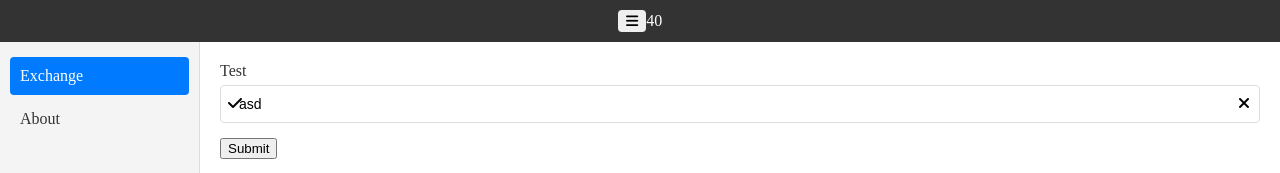
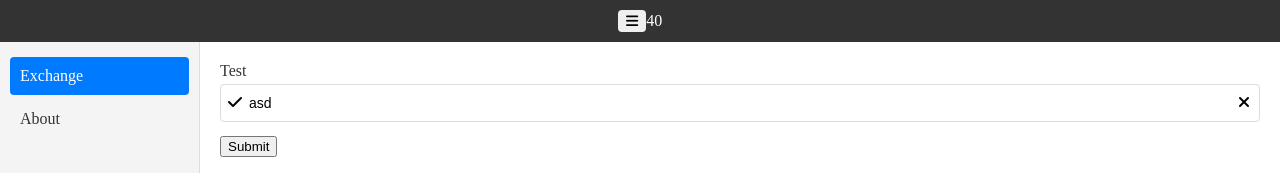
Before and after one commit to KhrystychSerhii/ng-excange-rate, an Angular app: page /exchange in a window 1280 px wide. Shown: the top 173 px of the page. Built offline with nearby package versions, Linux system fonts and the light colour scheme; no server answers.

Commit message:
input component finished

```diff
--- a/src/app/components/input-field/input-field.component.html
+++ b/src/app/components/input-field/input-field.component.html
@@ -8,6 +8,7 @@
       class="input-field__input"
       [id]="id"
       [value]="value"
+      [placeholder]="placeholder"
       (input)="setValue($event)"
       aria-describedby="error"
     />
--- a/src/app/components/input-field/input-field.component.scss
+++ b/src/app/components/input-field/input-field.component.scss
@@ -2,7 +2,7 @@
   &.has-prefix {
     .input-field {
       &__input {
-        padding-left: 18px;
+        padding-left: 28px;
       }
 
     }
@@ -10,7 +10,7 @@
   &.has-suffix {
     .input-field {
       &__input {
-        padding-right: 18px;
+        padding-right: 28px;
       }
 
     }
@@ -19,11 +19,11 @@
 .input-field {
   display: flex;
   flex-direction: column;
-  margin-bottom: 15px;
+  margin-bottom: 14px;
 
   &__label {
     font-size: 16px;
-    margin-bottom: 5px;
+    margin-bottom: 4px;
     color: #333;
   }
 
@@ -67,6 +67,6 @@
   &__error {
     font-size: 12px;
     color: #dc3545;
-    margin-top: 5px;
+    margin-top: 4px;
   }
 }
--- a/src/app/components/input-field/input-field.component.ts
+++ b/src/app/components/input-field/input-field.component.ts
@@ -6,7 +6,7 @@ import {
   ElementRef,
   forwardRef,
   HostBinding,
-  Input, QueryList, ViewChild
+  Input, QueryList, Renderer2, ViewChild
 } from "@angular/core";
 import {CommonModule} from "@angular/common";
 import {ControlValueAccessor, FormsModule, NG_VALUE_ACCESSOR} from '@angular/forms';
@@ -35,6 +35,7 @@ import {get} from "../../libs/helpers";
 export class InputFieldComponent implements ControlValueAccessor {
   @Input('id') id: string = '';
   @Input('label') label: string = '';
+  @Input('placeholder') placeholder: string = '';
   @Input('error') error: string = '';
 
   @ViewChild('prefixWrapper') prefixWrapper: ElementRef = new ElementRef(null);
@@ -52,6 +53,8 @@ export class InputFieldComponent implements ControlValueAccessor {
 
   constructor(
     private cdr: ChangeDetectorRef,
+    private elementRef: ElementRef,
+    private renderer: Renderer2
   ) {
   }
 
@@ -80,6 +83,13 @@ export class InputFieldComponent implements ControlValueAccessor {
   }
 
   setDisabledState?(isDisabled: boolean): void {
+    const input = this.elementRef.nativeElement.querySelector('input');
+    this.renderer.setProperty(input, 'disabled', isDisabled);
+    if (isDisabled) {
+      this.renderer.addClass(this.elementRef.nativeElement, 'disabled');
+    } else {
+      this.renderer.removeClass(this.elementRef.nativeElement, 'disabled');
+    }
   }
 
   private isEmpty(element: ElementRef): boolean {
```
